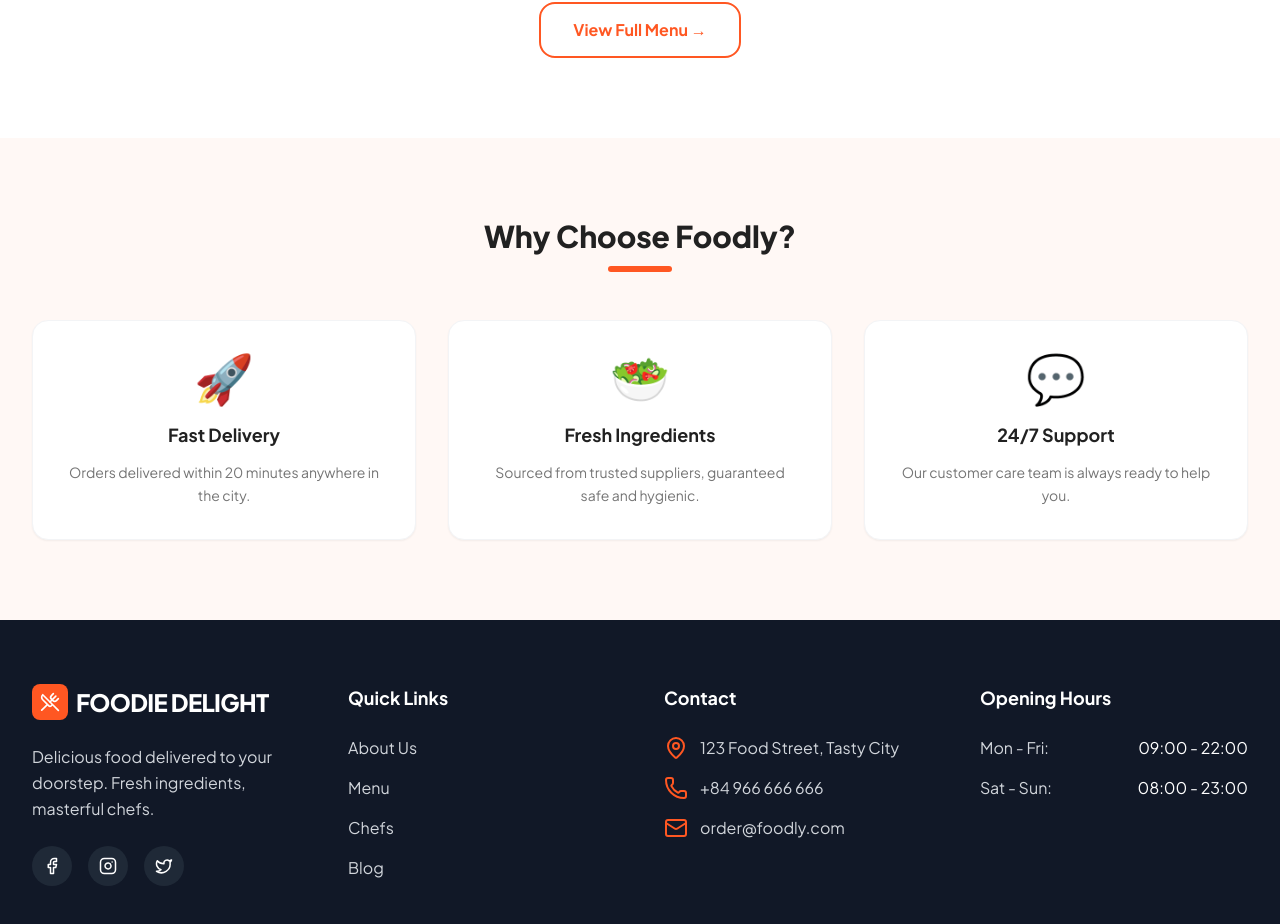
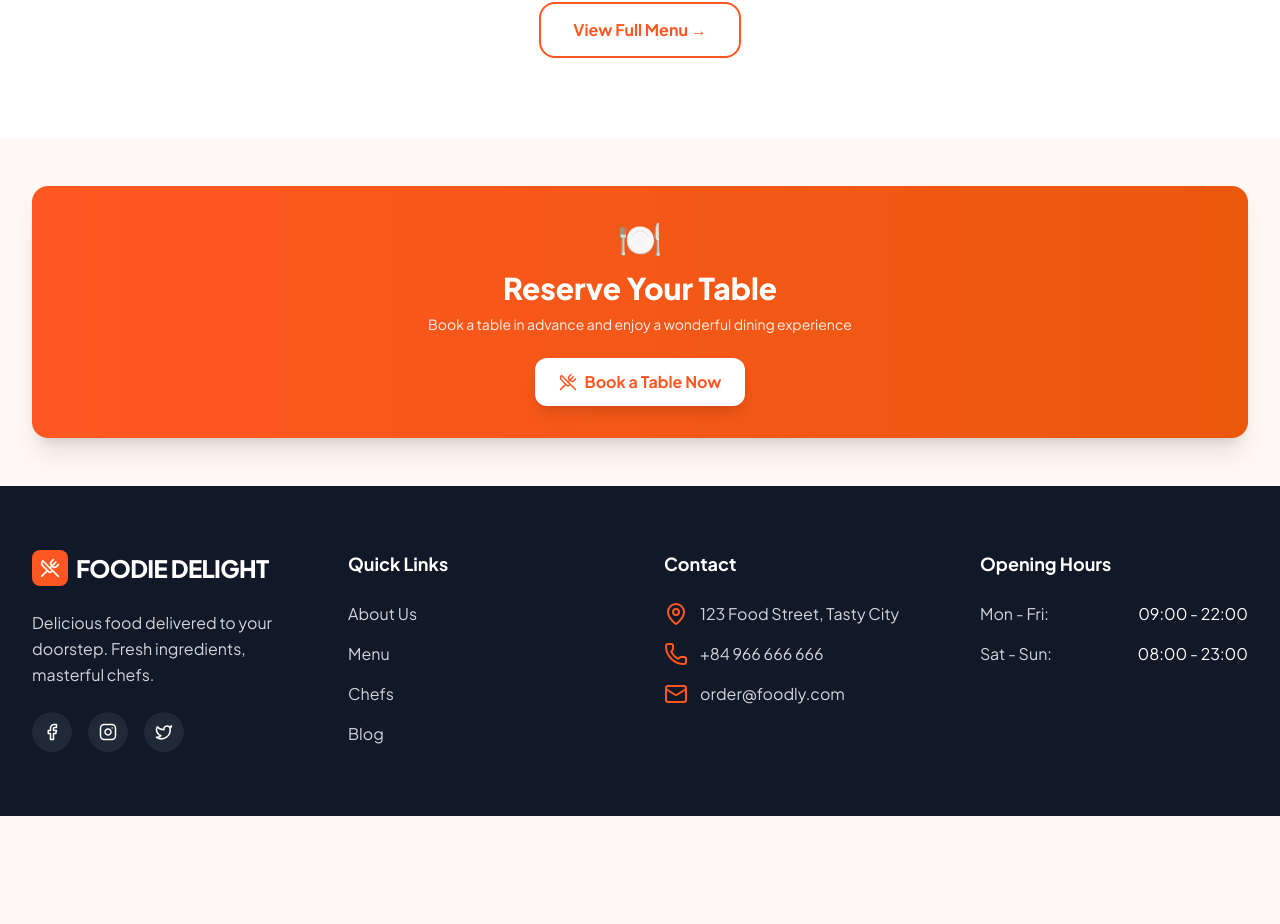
Before and after one commit to hieu182603/Foodly, a React (Vite) app: page / in a window 1280 px wide. Shown: the part 2087-3011 px from the top of the page. After the commit the page ends 2903 px from the top, so only its background shows below. Built offline with nearby package versions, Linux system fonts and the light colour scheme.

Commit message:
add logic soft a-z

```diff
--- a/page/HomePage.tsx
+++ b/page/HomePage.tsx
@@ -24,7 +24,7 @@ const CATEGORIES = ["Pizza", "Burger", "Main", "Salad", "Drink", "Dessert"];
 const PRICE_RANGES = [
   { label: "All Prices", value: "all" },
   { label: "Under 100k", value: "under100" },
-  { label: "100k – 200k", value: "100to200" },
+  { label: "100k - 200k", value: "100to200" },
   { label: "Over 200k", value: "over200" },
 ];
 
@@ -38,9 +38,9 @@ const HomePage = ({
   const [onlyBestSeller, setOnlyBestSeller] = useState(false);
   const [priceRange, setPriceRange] = useState("all");
   const [selectedCats, setSelectedCats] = useState<string[]>([]);
-  const [sortBy, setSortBy] = useState<"popular" | "price_asc" | "price_desc">(
-    "popular",
-  );
+  const [sortBy, setSortBy] = useState<
+    "popular" | "price_asc" | "price_desc" | "name_asc" | "name_desc"
+  >("popular");
   const [isSortOpen, setIsSortOpen] = useState(false);
   const [addedId, setAddedId] = useState<number | null>(null);
 
@@ -65,13 +65,13 @@ const HomePage = ({
         if (search && !dish.name.toLowerCase().includes(search.toLowerCase()))
           return false;
         return true;
-      }).sort((a, b) =>
-        sortBy === "price_asc"
-          ? a.price - b.price
-          : sortBy === "price_desc"
-            ? b.price - a.price
-            : 0,
-      ),
+      }).sort((a, b) => {
+        if (sortBy === "price_asc") return a.price - b.price;
+        if (sortBy === "price_desc") return b.price - a.price;
+        if (sortBy === "name_asc") return a.name.localeCompare(b.name);
+        if (sortBy === "name_desc") return b.name.localeCompare(a.name);
+        return 0;
+      }),
     [onlyBestSeller, priceRange, selectedCats, search, sortBy],
   );
 
@@ -258,7 +258,11 @@ const HomePage = ({
                       ? "Popular"
                       : sortBy === "price_asc"
                         ? "Low → High"
-                        : "High → Low"}
+                        : sortBy === "price_desc"
+                          ? "High → Low"
+                          : sortBy === "name_asc"
+                            ? "Name: A-Z"
+                            : "Name: Z-A"}
                   </span>
                   <ChevronDown
                     size={14}
@@ -271,6 +275,8 @@ const HomePage = ({
                       { id: "popular", label: "Popular" },
                       { id: "price_asc", label: "Price: Low to High" },
                       { id: "price_desc", label: "Price: High to Low" },
+                      { id: "name_asc", label: "Name: A-Z" },
+                      { id: "name_desc", label: "Name: Z-A" },
                     ].map((opt) => (
                       <button
                         key={opt.id}
@@ -432,44 +438,26 @@ const HomePage = ({
         </div>
       </section>
 
-      {/* ── WHY US ── */}
-      <section className="py-20 bg-background">
+      {/* ── BOOKING SECTION ── */}
+      <section className="py-12 bg-background">
         <div className="max-w-7xl mx-auto px-4 sm:px-6 lg:px-8">
-          <div className="text-center mb-12">
-            <h2 className="text-3xl font-extrabold text-textMain mb-3">
-              Why Choose Foodly?
-            </h2>
-            <div className="w-16 h-1.5 bg-primary mx-auto rounded-full" />
-          </div>
-          <div className="grid grid-cols-1 md:grid-cols-3 gap-8">
-            {[
-              {
-                icon: "🚀",
-                title: "Fast Delivery",
-                desc: "Orders delivered within 20 minutes anywhere in the city.",
-              },
-              {
-                icon: "🥗",
-                title: "Fresh Ingredients",
-                desc: "Sourced from trusted suppliers, guaranteed safe and hygienic.",
-              },
-              {
-                icon: "💬",
-                title: "24/7 Support",
-                desc: "Our customer care team is always ready to help you.",
-              },
-            ].map((f) => (
-              <div
-                key={f.title}
-                className="bg-white rounded-2xl p-8 text-center shadow-sm border border-gray-100 hover:shadow-md transition-all"
+          <div className="bg-gradient-to-r from-primary to-orange-600 rounded-2xl p-8 text-center shadow-xl">
+            <div className="max-w-2xl mx-auto">
+              <div className="text-4xl mb-3">🍽️</div>
+              <h2 className="text-2xl lg:text-3xl font-extrabold text-white mb-2">
+                Reserve Your Table
+              </h2>
+              <p className="text-white/90 text-sm mb-6">
+                Book a table in advance and enjoy a wonderful dining experience
+              </p>
+              <button
+                onClick={() => navigate("/booking")}
+                className="inline-flex items-center gap-2 px-6 py-3 bg-white text-primary font-bold rounded-xl hover:bg-gray-50 transition-all shadow-lg hover:shadow-xl hover:-translate-y-0.5 active:scale-95"
               >
-                <div className="text-5xl mb-5">{f.icon}</div>
-                <h3 className="text-lg font-bold text-textMain mb-3">
-                  {f.title}
-                </h3>
-                <p className="text-textSec text-sm leading-relaxed">{f.desc}</p>
-              </div>
-            ))}
+                <UtensilsCrossed size={18} />
+                Book a Table Now
+              </button>
+            </div>
           </div>
         </div>
       </section>
```
